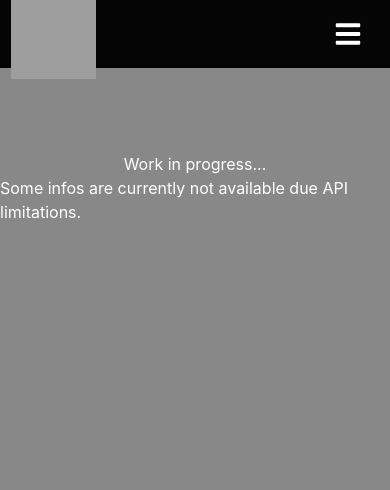
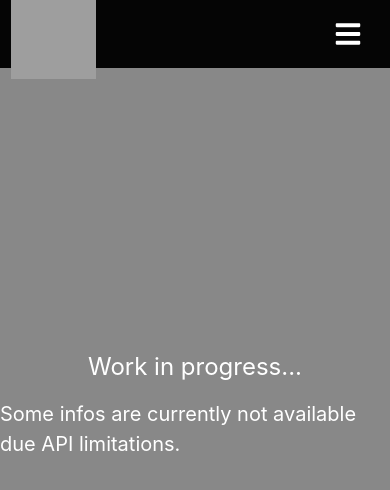
Before and after one commit to matheuslinkdev/f1_roster, a Next.js app: page /constructors in a window 390 px wide. Shown: the top 490 px of the page. Built offline with nearby package versions, Linux system fonts and the light colour scheme; grey boxes are pictures that could not be loaded.

Commit message:
styles: fixing a small screens issue

```diff
--- a/src/Components/NavBar/index.jsx
+++ b/src/Components/NavBar/index.jsx
@@ -40,7 +40,8 @@ export default function NavBar() {
       zIndex={10}
     >
       <Flex h="100%" alignItems="center" justifyContent="space-between">
-        <Box h="100%" display="flex" alignItems="center">
+        <Box h="100%" display="flex" alignItems="center" cursor="pointer">
+           <Link href="/">
           <Image
             src="https://i.postimg.cc/SRNkp0rT/f1-roster-icon.png"
             alt="f1 roster icon"
@@ -48,9 +49,10 @@ export default function NavBar() {
             height="90px"
             ml="-5px"
           />
+        </Link>
         </Box>
         <HStack as="nav" spacing={4} display={{ base: "none", md: "flex" }} maxW={"80%"}>
-          {navBarLinks.map(({ href, text, icon: Icon }, index) => (
+          {navBarLinks.map(({ href, text }, index) => (
             <ChakraLink
               key={index}
               as={Link}
--- a/src/Components/StandingsList/index.jsx
+++ b/src/Components/StandingsList/index.jsx
@@ -16,7 +16,7 @@ const DriverStandingsList = ({ driverStandings }) => {
             justifyContent="space-between"
             key={index}
             w="100%"
-            h="10dvh"
+            h="100%"
             bgColor="common.800"
             border="1px solid transparent"
             borderRadius="5px"
--- a/src/Components/WorkInProgress/index.jsx
+++ b/src/Components/WorkInProgress/index.jsx
@@ -1,19 +1,15 @@
+import { Center, Heading, Text } from "@chakra-ui/react"
+
 const WorkInProgress = () => {
   return (
-    <article style={{
-      display: "flex",
-      flexDirection: "column",
-      justifyContent: "center",
-      alignItems: "center",
-      marginTop: "10dvh"
-    }}>
-      <h1>
+    <Center h="80dvh" flexDir="column">
+      <Heading mb={4} size="lg" fontWeight={400}>
         Work in progress...
-      </h1>
-      <p>
+      </Heading>
+      <Text fontSize={20}>
         Some infos are currently not available due API limitations.
-      </p>
-    </article>
+      </Text>
+    </Center>
   )
 }
 
--- a/src/app/standings/page.jsx
+++ b/src/app/standings/page.jsx
@@ -1,7 +1,6 @@
 "use client"
 
 import { useEffect, useState } from "react";
-import NavBar from "../../Components/NavBar";
 import xmlParser from "xml-js";
 import DriverStandingsList from "../../Components/StandingsList";
 import Loading from "../../Components/Loading";
```
